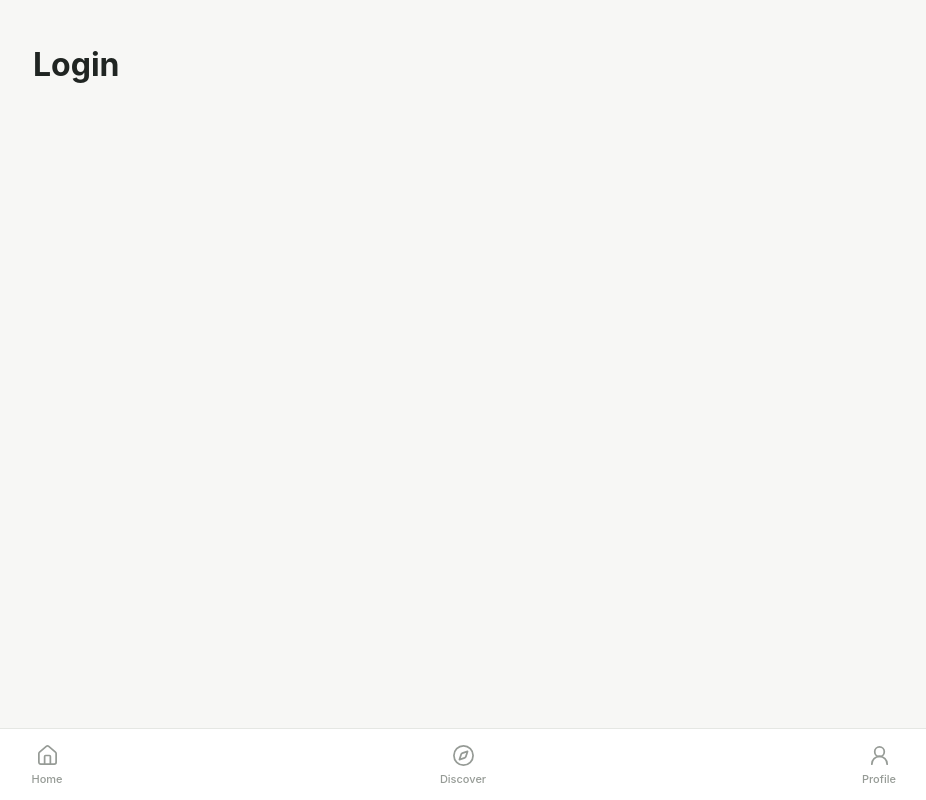
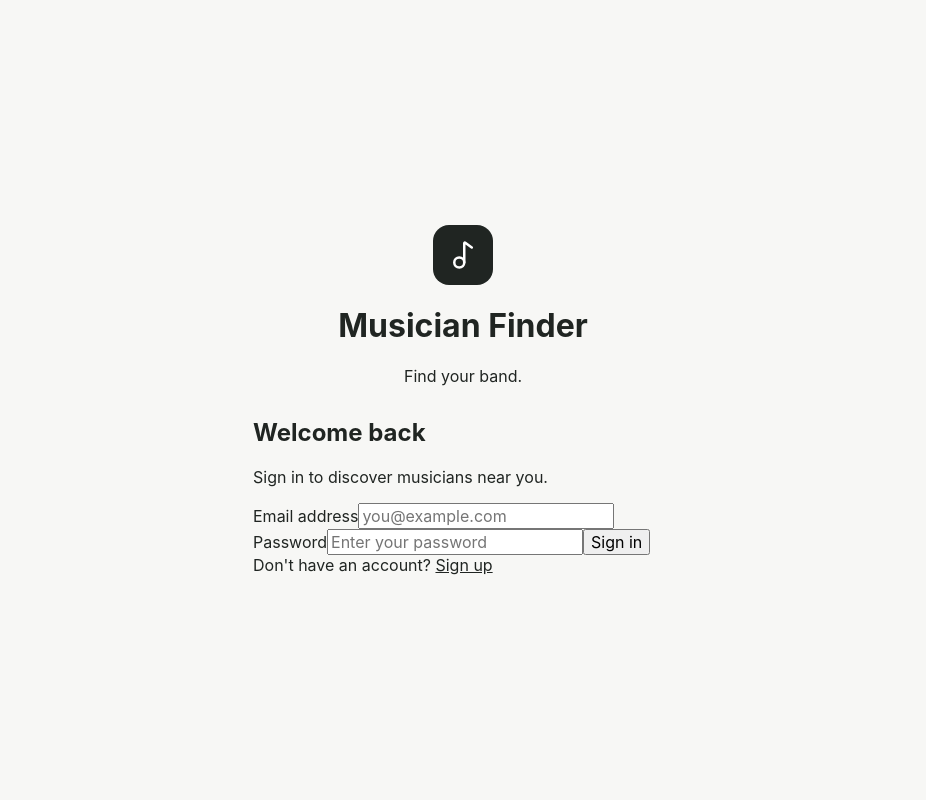
Before and after one commit to danielgpreston/musician-finder, a React (Vite) app in the folder src/frontend/: page /login in a window 1280 px wide. Shown: the whole page, without its empty margins (177-1103 px from the left). Built offline with nearby package versions, Linux system fonts and the light colour scheme.

Commit message:
Creates login page React and some CSS

```diff
--- a/src/frontend/App.jsx
+++ b/src/frontend/App.jsx
@@ -1,4 +1,4 @@
-import { Routes, Route } from "react-router-dom";
+import { Routes, Route, Navigate } from "react-router-dom";
 
 import Navbar from "./components/Navbar";
 import Home from "./pages/Home";
@@ -10,17 +10,15 @@ import Register from "./pages/Register";
 function App() {
   return (
     <>
-      <main className="app-content">
-        <Routes>
-          <Route path="/" element={<Home />} />
-          <Route path="/discover" element={<Discover />} />
-          <Route path="/profile/:id" element={<Profile />} />
-          <Route path="/login" element={<Login />} />
-          <Route path="/register" element={<Register />} />
-        </Routes>
-      </main>
+      <Routes>
+        <Route path="/" element={<Navigate to="/login" replace />} />
+        <Route path="/login" element={<Login />} />
+        <Route path="/register" element={<Register />} />
 
-      <Navbar />
+        <Route path="/home" element={<Home />} />
+        <Route path="/discover" element={<Discover />} />
+        <Route path="/profile/:id" element={<Profile />} />
+      </Routes>
     </>
   );
 }
--- /dev/null
+++ b/src/frontend/pages/Login.css
@@ -0,0 +1,31 @@
+.login-page {
+    min-height: 100vh;
+    min-width: 100dvh;
+    display: flex;
+    justify-content: center;
+    align-items: center;
+    padding: 32px 20px;
+    background-color: var(--bg-primary);
+}
+
+.login-container {
+    width: 100%;
+    max-width: 420px;
+}
+
+.login-brand {
+    text-align: center;
+    margin-bottom: 32px;
+}
+
+.login-logo {
+    width: 60px;
+    height: 60px;
+    background: var(--text-primary);
+    color: var(--bg-card);
+    border-radius: 16px;
+    display: flex;
+    align-items: center;
+    justify-content: center;
+    margin: 0 auto 16px;
+}
--- a/src/frontend/pages/Login.jsx
+++ b/src/frontend/pages/Login.jsx
@@ -1,5 +1,98 @@
+import { useState } from "react";
+import { Link, useNavigate } from "react-router-dom";
+import { Music2 } from "lucide-react";
+import "./Login.css";
+
 function Login() {
-    return <h1>Login</h1>
+  const [email, setEmail] = useState("");
+  const [password, setPassword] = useState("");
+  const [error, setError] = useState("");
+  const [loading, setLoading] = useState(false);
+
+  const navigate = useNavigate();
+
+  async function handleSubmit(event) {
+    event.preventDefault();
+
+    setError("");
+    setLoading(true);
+
+    try {
+      const response = await fetch("/api/auth/login", {
+        method: "POST",
+        headers: {
+          "Content-Type": "application/json"
+        },
+        credentials: "include",
+        body: JSON.stringify({
+          email: email,
+          password: password
+        })
+      });
+
+      if (response.ok) {
+        navigate("/home");
+      } else {
+        setError("Invalid email or password.");
+      }
+    } catch (error) {
+      setError("Unable to connect to the server.");
+    } finally {
+      setLoading(false);
+    }
+  }
+
+  return (
+    <div className="login-page">
+      <div className="login-container">
+
+        <div className="login-brand">
+          <div className="login-logo">
+            <Music2 size={30} />
+          </div>
+
+          <h1>Musician Finder</h1>
+          <p>Find your band.</p>
+        </div>
+
+        <form className="login-card" onSubmit={handleSubmit}>
+          <h2>Welcome back</h2>
+          <p>Sign in to discover musicians near you.</p>
+
+          <label htmlFor="email">Email address</label>
+          <input
+            id="email"
+            type="email"
+            placeholder="you@example.com"
+            value={email}
+            onChange={(event) => setEmail(event.target.value)}
+            required
+          />
+
+          <label htmlFor="password">Password</label>
+          <input
+            id="password"
+            type="password"
+            placeholder="Enter your password"
+            value={password}
+            onChange={(event) => setPassword(event.target.value)}
+            required
+          />
+
+          {error && <p className="login-error">{error}</p>}
+
+          <button type="submit" disabled={loading}>
+            {loading ? "Signing in..." : "Sign in"}
+          </button>
+
+          <div className="login-footer">
+            Don't have an account? <Link to="/register">Sign up</Link>
+          </div>
+        </form>
+
+      </div>
+    </div>
+  );
 }
 
 export default Login;
```
